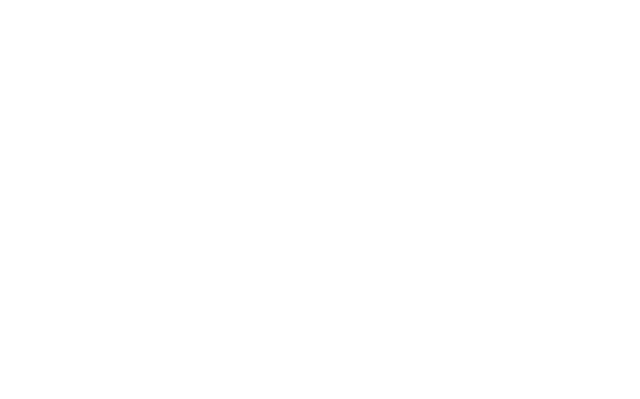
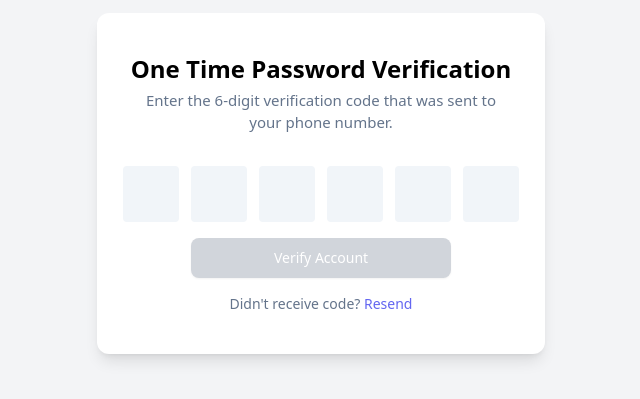
Before and after one commit to rahulnayak11631/frontend, a React (Vite) app: page /otp in a window 1280 px wide. Before the commit this address had no page. Shown: the part 217-616 px from the top of the page, without its empty margins (319-959 px from the left). Built offline with nearby package versions, Linux system fonts and the light colour scheme.

Commit message:
add otp page

```diff
--- a/package.json
+++ b/package.json
@@ -17,6 +17,8 @@
     "js-cookie": "^3.0.5",
     "react": "^18.3.0",
     "react-dom": "^18.3.0",
+    "react-hot-toast": "^2.4.1",
+    "react-redux": "^9.1.1",
     "react-router-dom": "^6.23.0",
     "reactstrap": "^9.2.2"
   },
--- a/src/App.jsx
+++ b/src/App.jsx
@@ -8,6 +8,7 @@
 import LoginPage from './Pages/LoginPage.jsx';
 import HomePage from './Pages/HomePage.jsx';
 import AdminDashboard from './Pages/AdminDashboard.jsx';
+import Otp from './components/Otp.jsx';
 
 function App() {
   return (
@@ -17,6 +18,7 @@
         <Route path="/signup" element={<SignupPage />} />
         <Route path="/login" element={<LoginPage />} />
         <Route path="/admin" element={<AdminDashboard />} />
+        <Route path="/otp" element={<Otp />} />
       </Routes>
     </Router>
   );
--- a/src/Pages/HomePage.jsx
+++ b/src/Pages/HomePage.jsx
@@ -22,7 +22,7 @@
     <>
       <section className="bg-center bg-no-repeat bg-[url('https://flowbite.s3.amazonaws.com/docs/jumbotron/conference.jpg')] bg-gray-700 bg-blend-multiply h-screen">
         <div className="px-4 mx-auto max-w-screen-xl flex flex-col justify-center items-center h-full text-center lg:py-56">
-          <h1 className="mb-4 text-4xl font-extrabold tracking-tight leading-none text-white md:text-5xl lg:text-6xl">Welcome to TechCommune</h1>
+          <h1 className="mb-4 text-4xl font-extrabold tracking-tight leading-none text-white md:text-5xl lg:text-6xl" ><span style={{ pointerEvents: 'none'}}>Welcome to TechCommune</span></h1>
           <p className="mb-8 text-lg font-normal text-gray-300 lg:text-xl sm:px-16 lg:px-48">TechCommune is a vibrant community where tech enthusiasts, entrepreneurs, and innovators come together to collaborate, learn, and grow. Join us in shaping the future through technology.</p>
           <div className="flex flex-col space-y-4 sm:flex-row sm:justify-center sm:space-y-0">
           <button
--- a/src/Pages/LoginPage.jsx
+++ b/src/Pages/LoginPage.jsx
@@ -54,7 +54,7 @@
               </div>
               <button type="submit" className="w-full px-5 py-3 text-base font-medium text-center text-white bg-blue-700 rounded-lg hover:bg-blue-800 focus:ring-4 focus:ring-blue-300 sm:w-auto dark:bg-blue-600 dark:hover:bg-blue-700 dark:focus:ring-blue-800">Login to your account</button>
               <div className="text-sm font-medium text-gray-900 dark:text-white">
-                Not registered yet? <Link to="/signup" className="text-blue-600 hover:underline dark:text-blue-500">Create account</Link>
+                Not registered yet? <Link to="/" className="text-blue-600 hover:underline dark:text-blue-500">Create account</Link>
               </div>
             </form>
           </div>
--- /dev/null
+++ b/src/components/Otp.jsx
@@ -0,0 +1,73 @@
+import React, { useState, useEffect } from "react";
+
+function Otp() {
+  const [inputs, setInputs] = useState(Array(6).fill(""));
+  const [isFilled, setIsFilled] = useState(false);
+
+  useEffect(() => {
+    const filled = inputs.every((value) => /^\d$/.test(value));
+    setIsFilled(filled);
+  }, [inputs]);
+
+  const handleChange = (e, index) => {
+    const value = e.target.value;
+    if (/^\d$/.test(value) && index < 5) {
+      const newInputs = [...inputs];
+      newInputs[index] = value;
+      setInputs(newInputs);
+      document.getElementById(`otp-input-${index + 1}`).focus();
+    } else if (/^\d$/.test(value) && index === 5) {
+      const newInputs = [...inputs];
+      newInputs[index] = value;
+      setInputs(newInputs);
+    }
+  };
+
+  const handleKeyDown = (e, index) => {
+    if (e.key === "Backspace" && index >= 0) {
+      const newInputs = [...inputs];
+      newInputs[index] = "";
+      setInputs(newInputs);
+      document.getElementById(`otp-input-${index - 1}`).focus();
+    }
+  };
+
+  return (
+    <div className="flex items-center justify-center min-h-screen bg-gray-100">
+      <div className="max-w-md mx-auto text-center bg-white px-4 sm:px-8 py-10 rounded-xl shadow-lg">
+        <header className="mb-8">
+          <h1 className="text-2xl font-bold mb-1 ">One Time Password Verification</h1>
+          <p className="text-[15px] text-slate-500">Enter the 6-digit verification code that was sent to your phone number.</p>
+        </header>
+        <form id="otp-form">
+          <div className="flex items-center justify-center gap-3">
+            {inputs.map((value, index) => (
+              <input
+                key={index}
+                type="text"
+                id={`otp-input-${index}`}
+                className="w-14 h-14 text-center text-2xl font-bold text-slate-900 bg-slate-100 border border-transparent hover:border-slate-200 appearance-none rounded p-4 outline-none focus:bg-white focus:border-indigo-400 focus:ring-2 focus:ring-indigo-100"
+                maxLength="1"
+                value={value}
+                onChange={(e) => handleChange(e, index)}
+                onKeyDown={(e) => handleKeyDown(e, index)}
+              />
+            ))}
+          </div>
+          <div className="max-w-[260px] mx-auto mt-4">
+            <button
+              type="submit"
+              disabled={!isFilled}
+              className={`w-full inline-flex justify-center whitespace-nowrap rounded-lg px-3.5 py-2.5 text-sm font-medium text-white shadow-sm ${isFilled ? 'bg-indigo-500 hover:bg-indigo-600 focus:ring focus:ring-indigo-300' : 'bg-gray-300 cursor-not-allowed'}`}
+            >
+              Verify Account
+            </button>
+          </div>
+        </form>
+        <div className="text-sm text-slate-500 mt-4">Didn't receive code? <a className="font-medium text-indigo-500 hover:text-indigo-600" href="#0">Resend</a></div>
+      </div>
+    </div>
+  );
+}
+
+export default Otp;
--- a/src/components/Signup.jsx
+++ b/src/components/Signup.jsx
@@ -135,7 +135,7 @@
             <>
 
               <div className="relative z-0 w-full mb-5 group">
-                <input type="tel" pattern="[0-9]{3}-[0-9]{3}-[0-9]{4}" name="phone" value={formData.phone} onChange={handleChange} id="floating_phone" className="block py-2.5 px-0 w-full text-sm text-gray-900 bg-transparent border-0 border-b-2 border-gray-300 appearance-none dark:text-white dark:border-gray-600 dark:focus:border-blue-500 focus:outline-none focus:ring-0 focus:border-blue-600 peer" placeholder="Phone number" required />
+                <input type="tel" pattern="[0-9]{10}" name="phone" value={formData.phone} onChange={handleChange} id="floating_phone" className="block py-2.5 px-0 w-full text-sm text-gray-900 bg-transparent border-0 border-b-2 border-gray-300 appearance-none dark:text-white dark:border-gray-600 dark:focus:border-blue-500 focus:outline-none focus:ring-0 focus:border-blue-600 peer" placeholder="Phone number (Ex: 123-456-7890)" required />
               </div>
               <div className="relative z-0 w-full mb-5 group">
                 <input type="text" name="company" value={formData.company} onChange={handleChange} id="floating_company" className="block py-2.5 px-0 w-full text-sm text-gray-900 bg-transparent border-0 border-b-2 border-gray-300 appearance-none dark:text-white dark:border-gray-600 dark:focus:border-blue-500 focus:outline-none focus:ring-0 focus:border-blue-600 peer" placeholder="Company (Ex. Google)" required />
```
Also changed, not shown: 1 other file (tests, documents, lock files or other folders).
